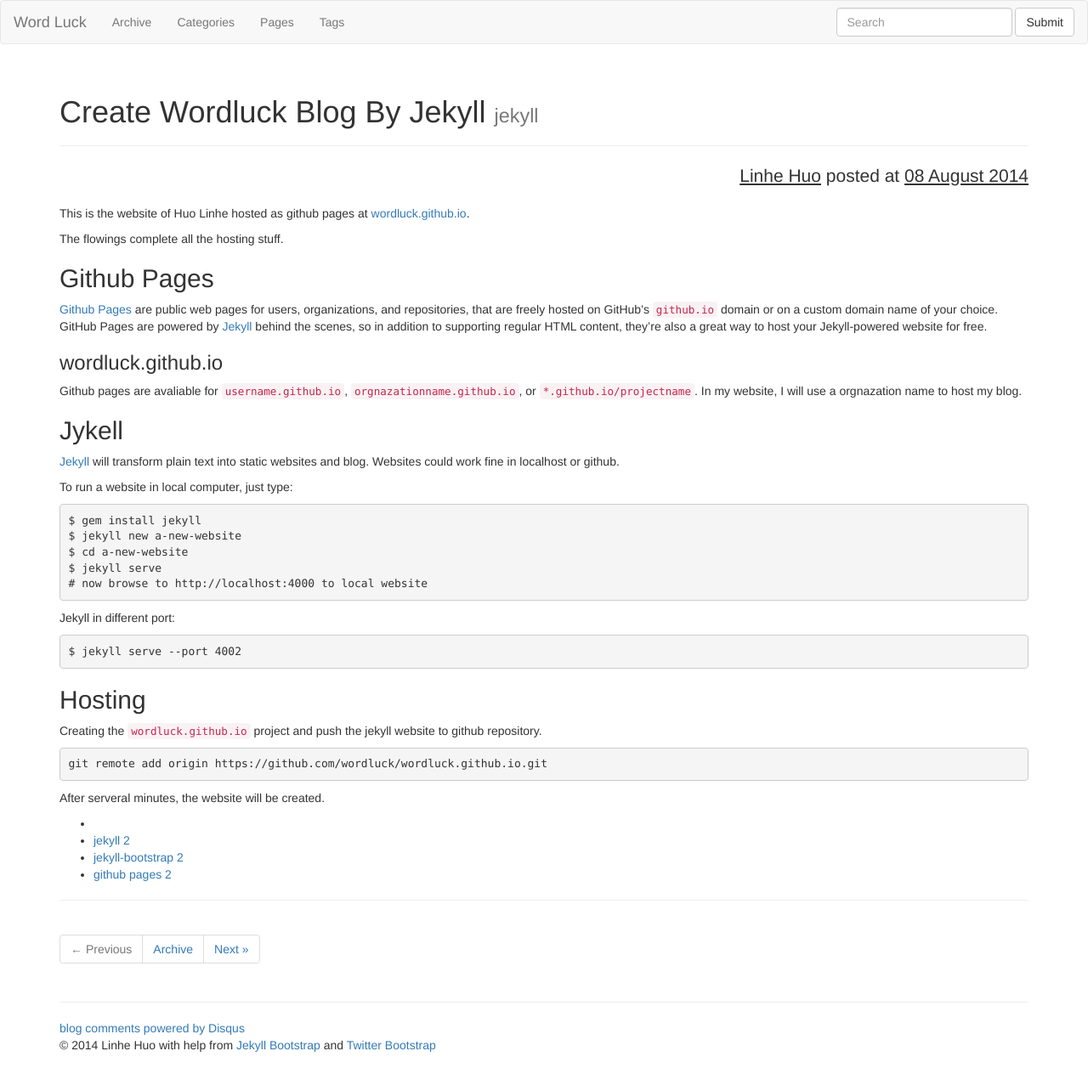
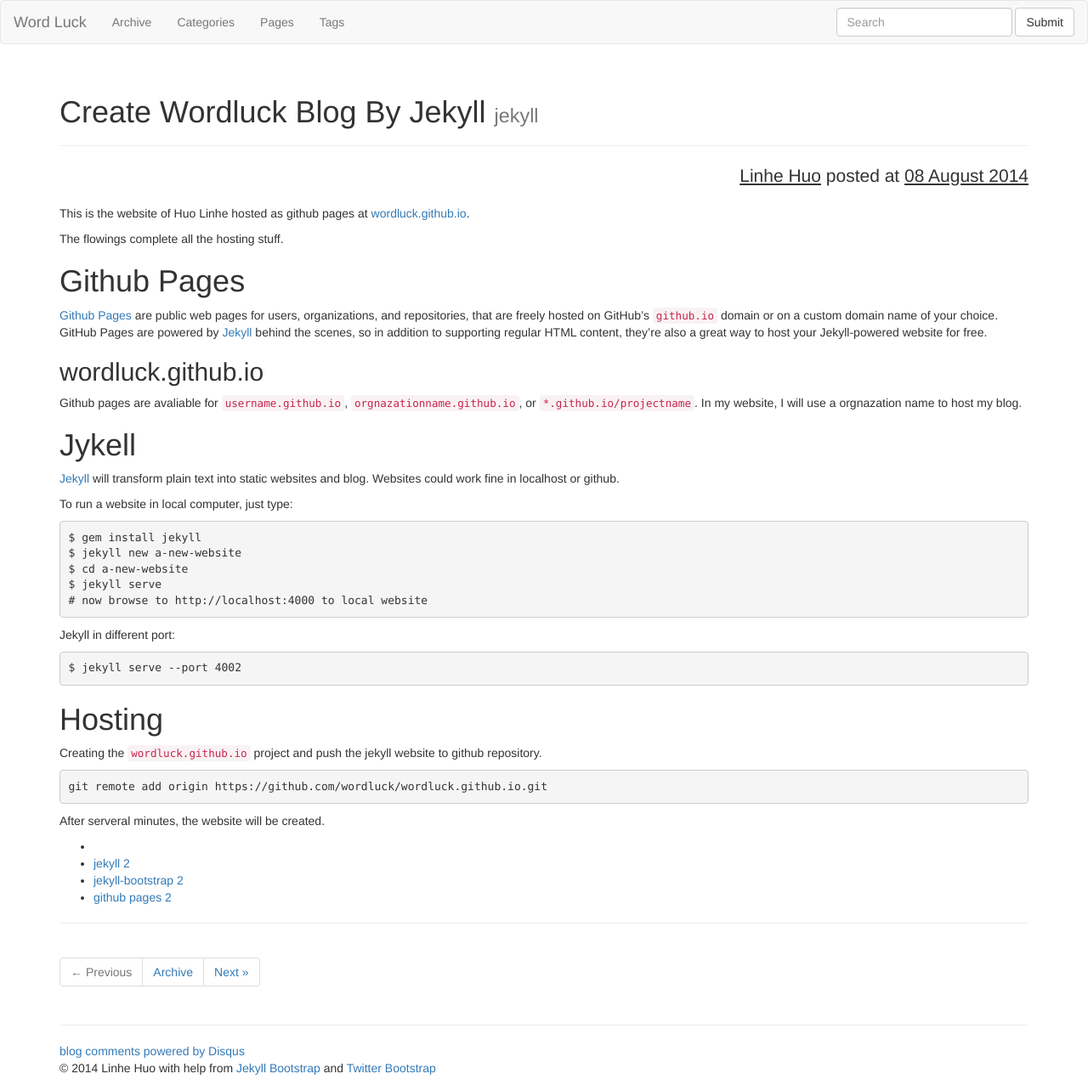
Before and after one commit to wordluck/wordluck.github.io, a Jekyll site: the page built from _posts/jekyll/2014-08-08-create-wordluck-blog-by-jekyll.md, in a window 1280 px wide. Shown: the whole page at 85% size. Built offline with Jekyll 4.4.1, drawn with Linux system fonts in a browser that asks for light colours; nearby versions of some CDN libraries; library files that are not in the unit come from our copies; comment, search, counter and statistics services are not loaded; before the commit the page ends 1250 px from its top, so only the background shows below that.

Commit message:
set header order

```diff
--- a/_posts/jekyll/2014-08-08-create-wordluck-blog-by-jekyll.md
+++ b/_posts/jekyll/2014-08-08-create-wordluck-blog-by-jekyll.md
@@ -10,7 +10,7 @@ This is the website of Huo Linhe hosted as github pages at
 
 The flowings complete all the hosting stuff.
 
-## Github Pages
+# Github Pages
 
 [Github Pages](https://pages.github.com/) are public web pages for users,
 organizations, and repositories, that are freely hosted on GitHub’s
@@ -19,13 +19,13 @@ are powered by [Jekyll](http://jekyllrb.com/) behind the scenes, so in
 addition to supporting regular HTML content, they’re also a great way to
 host your Jekyll-powered website for free.
 
-### wordluck.github.io
+## wordluck.github.io
 
 Github pages are avaliable for `username.github.io`, `orgnazationname.github.io`,
 or `*.github.io/projectname`. In my website, I will use a orgnazation name to
 host my blog.
 
-## Jykell
+# Jykell
 
 [Jekyll](http://jekyllrb.com) will transform plain text into static websites and blog.
 Websites could work fine in localhost or github.
@@ -42,7 +42,7 @@ Jekyll in different port:
 
     $ jekyll serve --port 4002
 
-## Hosting
+# Hosting
 
 Creating the `wordluck.github.io` project and push the jekyll website to
 github repository.
```
